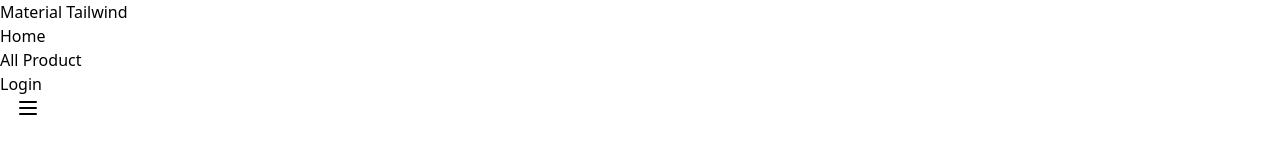
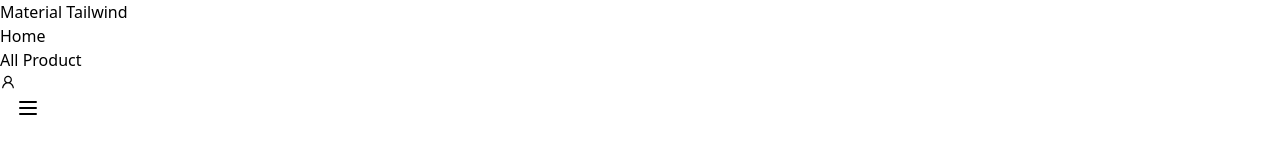
Before and after one commit to devmhimran/swiftshop-client, a React (Vite) app: page /all-products in a window 1280 px wide. Shown: the top 160 px of the page. Built offline with nearby package versions, Linux system fonts and the light colour scheme; no server answers; sample sign-in values are in the browser's storage; what @material-tailwind/react would draw is missing.

Commit message:
Added Protecting Route, Update NavMenu & App

```diff
--- a/src/App.jsx
+++ b/src/App.jsx
@@ -9,16 +9,21 @@ import AllProducts from './Pages/AllProducts/AllProducts'
 import Login from './Pages/Login/Login'
 import Cart from './Pages/Cart/Cart'
 import Register from './Pages/Register/Register'
+import RequireAuth from './Components/RequireAuth/RequireAuth'
 
 function App() {
   const [count, setCount] = useState(0)
 
   return (
     <div className="App">
-      <NavMenu/>
+      <NavMenu />
       <Routes>
         <Route path="/" element={<Home />} />
-        <Route path="/all-products" element={<AllProducts />} />
+        <Route path="/all-products" element={
+          <RequireAuth>
+            <AllProducts />
+          </RequireAuth>
+        } />
         <Route path="/login" element={<Login />} />
         <Route path="/register" element={<Register />} />
         <Route path="/cart" element={<Cart />} />
--- a/src/Components/NavMenu/NavMenu.jsx
+++ b/src/Components/NavMenu/NavMenu.jsx
@@ -6,13 +6,25 @@ import {
     Button,
     IconButton,
     Card,
+    Menu,
+    MenuHandler,
+    MenuList,
+    MenuItem,
+    Avatar,
 } from "@material-tailwind/react";
 import { Link } from "react-router-dom";
 import { BsCart } from 'react-icons/bs';
+import { useAuthState } from "react-firebase-hooks/auth";
+import auth from "../firebase.init";
+import { AiOutlineUser } from 'react-icons/ai';
+import { signOut } from 'firebase/auth';
 
 const NavMenu = () => {
     const [openNav, setOpenNav] = React.useState(false);
-
+    const [user] = useAuthState(auth)
+    const logout = () =>{
+        signOut(auth);
+    }
     React.useEffect(() => {
         window.addEventListener(
             "resize",
@@ -37,6 +49,24 @@ const NavMenu = () => {
             >
                 <Link to='/all-products' className="flex items-center">All Product</Link>
             </Typography>
+            {
+                user ?
+                    <Menu>
+                        <MenuHandler>
+                            {/* <AiOutlineUser/> */}
+                            <IconButton>
+                                <span  className="text-base"><AiOutlineUser /></span>
+                            </IconButton>
+                        </MenuHandler>
+                        <MenuList>
+                            <MenuItem>
+                                <Link to='/profile'>Profile</Link>
+                            </MenuItem>
+                            <MenuItem>
+                                <span onClick={logout}>Sign out</span>
+                            </MenuItem>
+                        </MenuList>
+                    </Menu> :
                     <Typography
                         as="li"
                         variant="small"
@@ -45,6 +75,7 @@ const NavMenu = () => {
                     >
                         <Link to='/login' className="flex items-center">Login</Link>
                     </Typography>
+            }
         </ul>
     );
     return (
--- /dev/null
+++ b/src/Components/RequireAuth/RequireAuth.jsx
@@ -0,0 +1,19 @@
+import React, { Children } from 'react';
+import { useAuthState } from 'react-firebase-hooks/auth';
+import { Navigate, useLocation } from 'react-router-dom';
+import auth from '../firebase.init';
+// import Loading from '../Loading/Loading';
+
+const RequireAuth = ({children }) => {
+    const[ user, loading] = useAuthState(auth);
+    const location = useLocation();
+    if(loading){
+        return <p>loading ...</p>
+    }
+    if(!user){
+        return <Navigate to='/login' state={{from: location}} replace></Navigate>
+    }
+    return children
+};
+
+export default RequireAuth;
```
Lines whose indentation alone changed are shown as unchanged.
